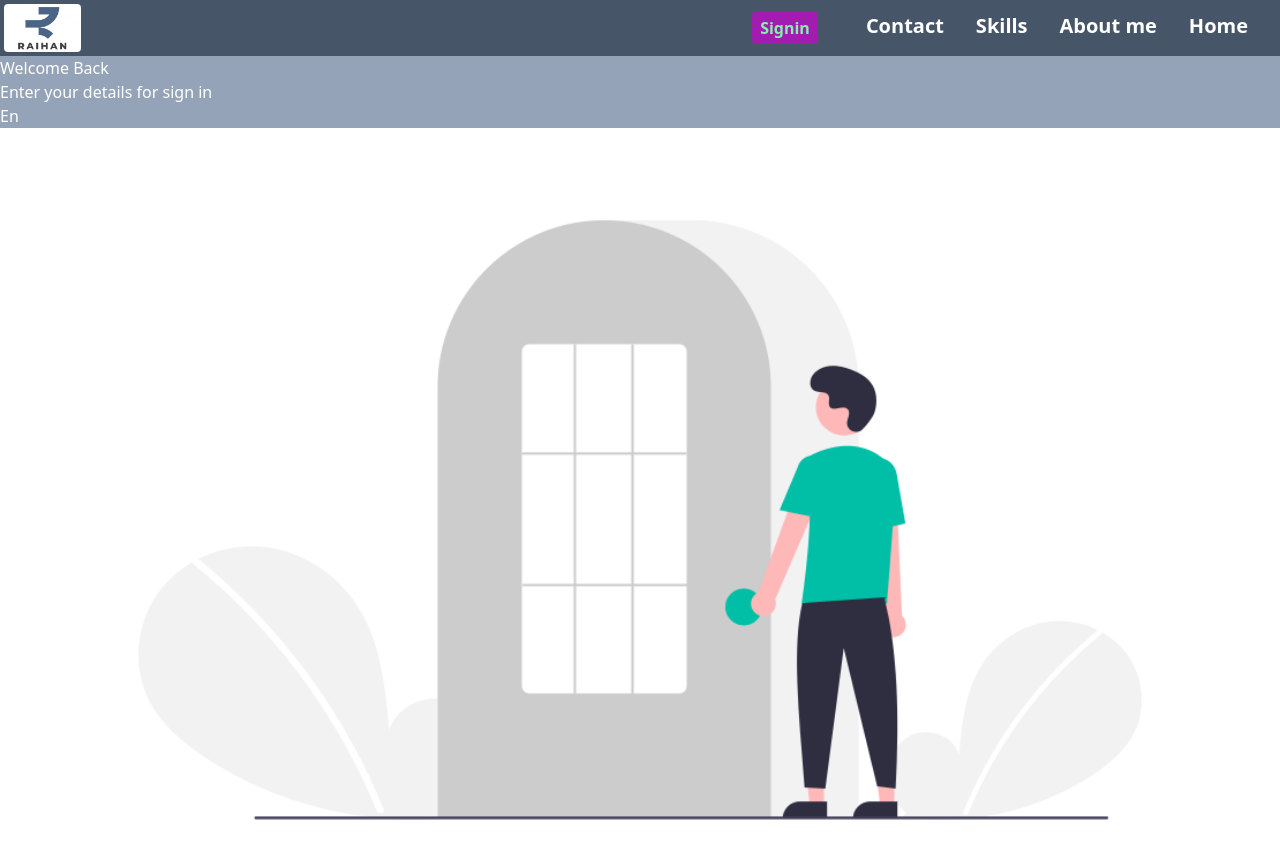
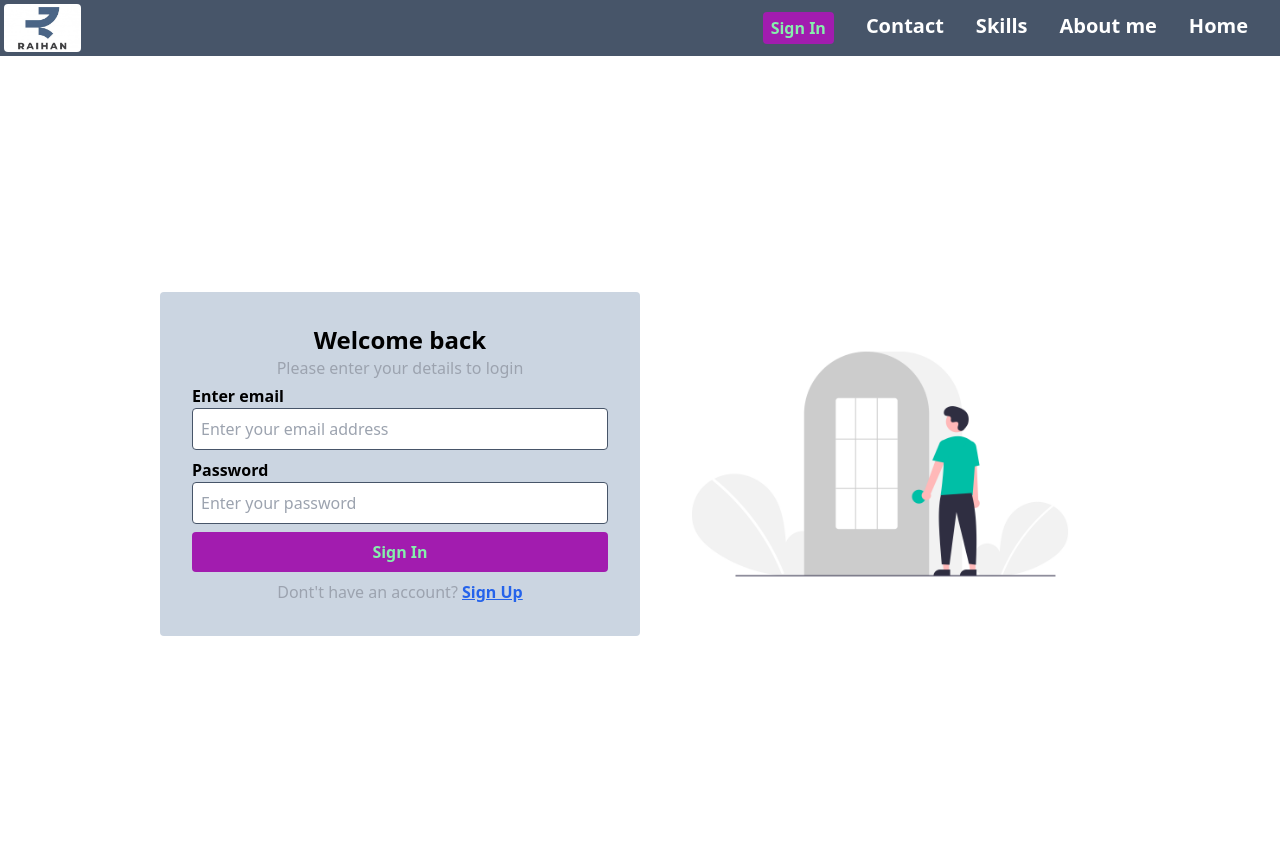
Before and after one commit to gaziraihan1/loginform, a website: page index.html in a window 1280 px wide. Drawn offline with Linux system fonts and the light colour scheme.

Commit message:
login form

```diff
--- a/index.html
+++ b/index.html
@@ -27,24 +27,30 @@
                         <li class="mb-2 sm:mb-0 sm:mx-4">
                             <a class="text-white text-xl font-semibold sm:text-xl" href="">Contact</a>
                         </li>
-                        <li class="mb-0 sm:mb-0 sm:mx-4">
-                            <button class=" bg-fuchsia-700 px-2 p-1 font-semibold rounded text-green-300 sm:rounded sm:px-2 sm:mr-4">Signin</button>
+                            <button class=" bg-fuchsia-700 hover:bg-blue-800 hover:text-white  px-2 p-1 font-semibold rounded text-green-300 sm:rounded sm:px-2 sm:mr-4">Sign In</button>
                         </li>
                     </ul>
                 </nav>
             </div>
 
         </div>
-        <div>
-            <div class="text-white bg-slate-400 ">
-                <p>Welcome Back</p>
-                <p>Enter your details for sign in</p>
-                <form action="">
-                    <label for="email">En</label>
-                </form>
-            </div>
-            <div>
-                <img class="w-full h-full" src="login-page-img.png" alt="login page">
+        <div class="bg-white h-screen sm:mt-2">
+            <div class="container mx-auto w-3/4 flex justify-between flex-col sm:flex-row sm:h-full sm:items-center">
+                <div class="order-2 bg-slate-300 p-8 rounded sm:order-1 sm:w-1/2 sm:text-center">
+                    <h3 class="text-2xl font-bold mb-02">Welcome back</h3>
+                    <p class="text-gray-400 mb-1">Please enter your details to login</p>
+                    <form action="">
+                        <label class="font-semibold sm:flex sm:text-left sm:mt-1" for="email">Enter email</label>
+                        <input class="border border-slate-600 mb-1 w-full p-2 rounded" type="email" id="email" name="email" placeholder="Enter your email address"><br>
+                        <label class="font-semibold sm:flex sm:text-left sm:mt-1" for="password">Password</label>
+                        <input class="border border-slate-600 mb-1 w-full p-2 rounded" type="password" id="password" name="password" placeholder="Enter your password"><br>
+                        <input class=" bg-fuchsia-700 cursor-pointer hover:bg-blue-900 hover:text-white p-2 font-semibold rounded text-green-300 mt-1 w-full transition-color" type="submit" value="Sign In">
+                    </form>
+                    <p class="mt-2 text-gray-400">Dont't have an account? <a class="text-blue-600 underline font-semibold" href="#">Sign Up</a></p>
+                </div>
+                <div class="order-1 py-8 sm:order-2 sm:w-1/2">
+                    <img class="bg-slate-300" src="login-page-img.png" alt="login page image">
+                </div>
             </div>
         </div>
     <script src="script.js"></script>
--- a/postcss.config.js
+++ b/postcss.config.js
@@ -4,3 +4,8 @@ module.exports = {
       autoprefixer: {},
     }
   }
+  module.exports = {
+    plugins: {
+      tailwindcss: { config: './tailwindcss-config.js' },
+    },
+  }
```
Also changed, not shown: style.css.
